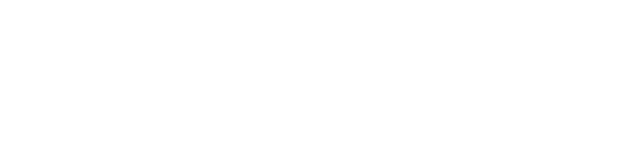
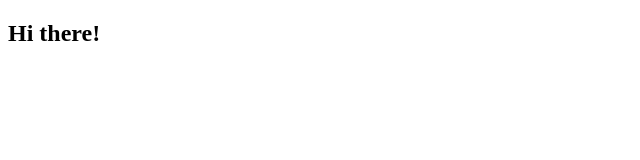
Before and after one commit to xhenigega/git-lecture, a plain HTML site: page index.html in a window 1280 px wide. Shown: the whole page, without its empty margins (0-640 px from the left). Drawn offline with Linux system fonts and the light colour scheme.

Commit message:
H2 Hi there

```diff
--- a/index.html
+++ b/index.html
@@ -5,5 +5,7 @@
     <meta name="viewport" content="width=device-width, initial-scale=1.0" />
     <title>index</title>
   </head>
-  <body></body>
+  <body>
+    <h2>Hi there!</h2>
+  </body>
 </html>
```
